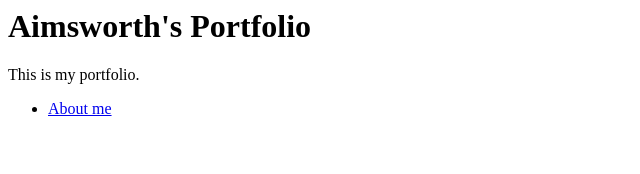
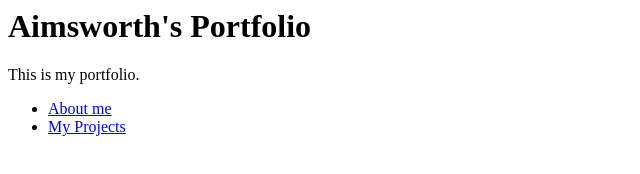
Before and after one commit to Aimsworth/portfolio, a plain HTML site: page index.html in a window 1280 px wide. Shown: the whole page, without its empty margins (0-640 px from the left). Drawn offline with Linux system fonts and the light colour scheme.

Commit message:
Update index.html

```diff
--- a/index.html
+++ b/index.html
@@ -9,6 +9,7 @@
     <div>
       <ul>
         <li><a href="about.html">About me</a></li>
+        <li><a href="projects.html">My Projects</a></li>
       </ul>
     </div>
   </body>
```
